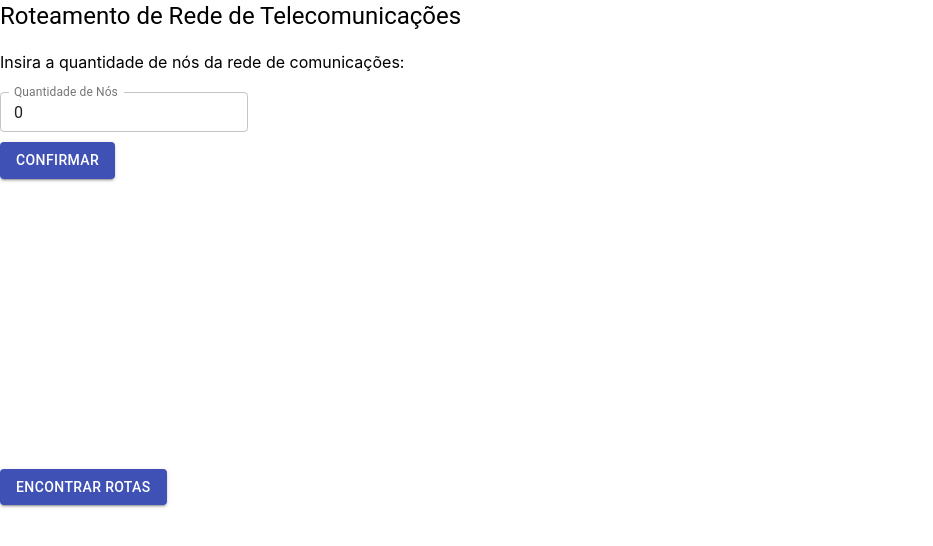
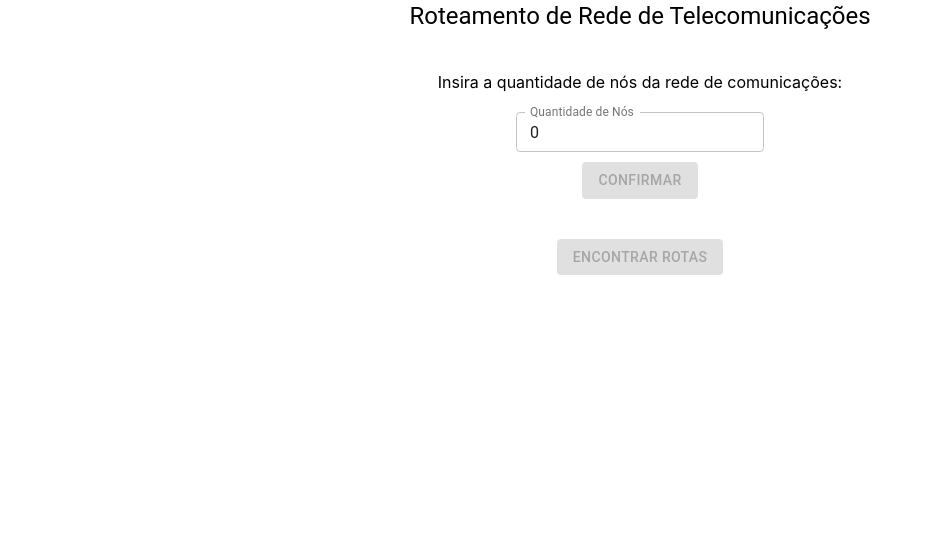
Before and after one commit to projeto-de-algoritmos/PD_AG, a React (Create React App) app in the folder rotary-comms/: page / in a window 1280 px wide. Shown: the top 546 px of the page, without its empty margins (0-933 px from the left). Built offline with nearby package versions, Linux system fonts and the light colour scheme.

Commit message:
feat/fix: embelezamento da página e correção de erros

```diff
--- a/rotary-comms/src/RotaryCommunications.jsx
+++ b/rotary-comms/src/RotaryCommunications.jsx
@@ -21,6 +21,10 @@ function RotaryCommunications() {
         setGraph(updatedGraph);
     };
 
+    const isAllFilled = () => {
+        return graph.length > 0 && graph.every(row => row.length > 0 && row.every(value => value !== null && value !== ''));
+    };
+
     const handleClickBotao = () => {
         setEditavel(false);
     };
@@ -29,8 +33,8 @@ function RotaryCommunications() {
         var value = event.target.value;
         if (value > 9) {
             value = 9;
-        } else if (value < 0) {
-            value = 0;
+        } else if (value < 1) {
+            value = 1;
         }
 
         setNumNodes(value);
@@ -57,39 +61,48 @@ function RotaryCommunications() {
     };
 
     return (
-        <div>
+        <div style={{ display: 'flex', flexDirection: 'column', alignItems: 'center', justifyContent: 'center' }}>
             <Typography variant="h5" style={{ marginBottom: 20 }}>
                 Roteamento de Rede de Telecomunicações
             </Typography>
-        <div>
-            <label  style={{ marginTop: 20 }}>Insira a quantidade de nós da rede de comunicações:</label>
-            <br></br>
-            <br></br>
+
+            <div style={{ textAlign: 'center', marginTop: 20 }}>
+                <label htmlFor="numNodes">Insira a quantidade de nós da rede de comunicações:</label>
+                <br />
+                <br />
                 <TextField
+                    id="numNodes"
                     value={numNodes}
                     onChange={(event) => handleChangenumNodes(event)}
                     type="number"
-                    label={`Quantidade de Nós`}
+                    label="Quantidade de Nós"
                     variant="outlined"
                     size="small"
-                    style={{ marginRight: 70, marginBottom: 10 }}
+                    style={{ marginBottom: 10 }}
                     disabled={!editavel}
-
                 />
-            <br></br>
-            <Button onClick={handleClickBotao} variant="contained" color="primary">
+                <br />
+                <Button onClick={handleClickBotao} disabled={numNodes < 1} variant="contained" color="primary">
                     Confirmar
                 </Button>
             </div>
-        <br></br>
-        <div className="center" style={{ marginRight: 70, marginBottom: 250 }}>{renderInputFields({ numNodes, graph, handleChange })}</div>
-        <br></br>
-        <Button variant="contained" color="primary" onClick={() => calculateOptimalRoutes({ numNodes, setResult, setErrorMessage })}>
+
+            <div style={{ margin: '20px auto', textAlign: 'center' }}>
+                {renderInputFields({ numNodes, graph, handleChange })}
+            </div>
+
+            <Button
+                variant="contained"
+                disabled={!isAllFilled() || editavel}
+                color="primary"
+                onClick={() => calculateOptimalRoutes({ numNodes, setResult, setErrorMessage })}
+            >
                 Encontrar Rotas
             </Button>
 
             <div style={{ marginTop: 20 }}>{result && renderResult({ result, errorMessage })}</div>
         </div>
+
     );
 }
 
--- a/rotary-comms/src/algorithms.js
+++ b/rotary-comms/src/algorithms.js
@@ -15,6 +15,7 @@ export function bellmanFord(source, numNodes, graph) {
     for (let u = 0; u < numNodes; u++) {
       for (let v = 0; v < numNodes; v++) {
         if (graph[u][v] !== null && distances[u] + graph[u][v] < distances[v]) {
+            console.log('teste');
           throw new Error('O grafo contém ciclo negativo!');
         }
       }
--- a/rotary-comms/src/functions.js
+++ b/rotary-comms/src/functions.js
@@ -21,7 +21,7 @@ export function renderInputFields (params) {
               label={`Custo (${i}, ${j})`}
               variant="outlined"
               size="small"
-              style={{ marginRight: 10, marginBottom: 10 }}
+              style={{ marginRight: 10, marginBottom: 10, minWidth: '150' }}
             />
           </td>
         );
@@ -31,7 +31,9 @@ export function renderInputFields (params) {
     return inputFields;
   };
 
-  export function renderResult (result, errorMessage) {
+  export function renderResult (params) {
+    const { result, errorMessage } = params;
+    console.log(result, errorMessage);
     if (errorMessage !== '') {
       return <Alert severity="error">{errorMessage}</Alert>;
     }
```
Lines whose indentation alone changed are shown as unchanged.
